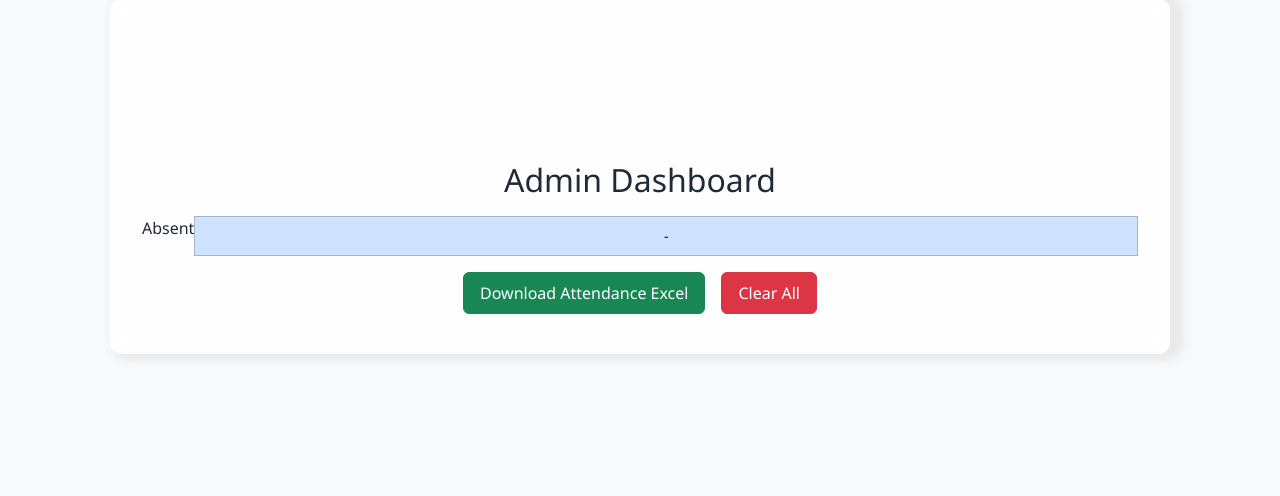
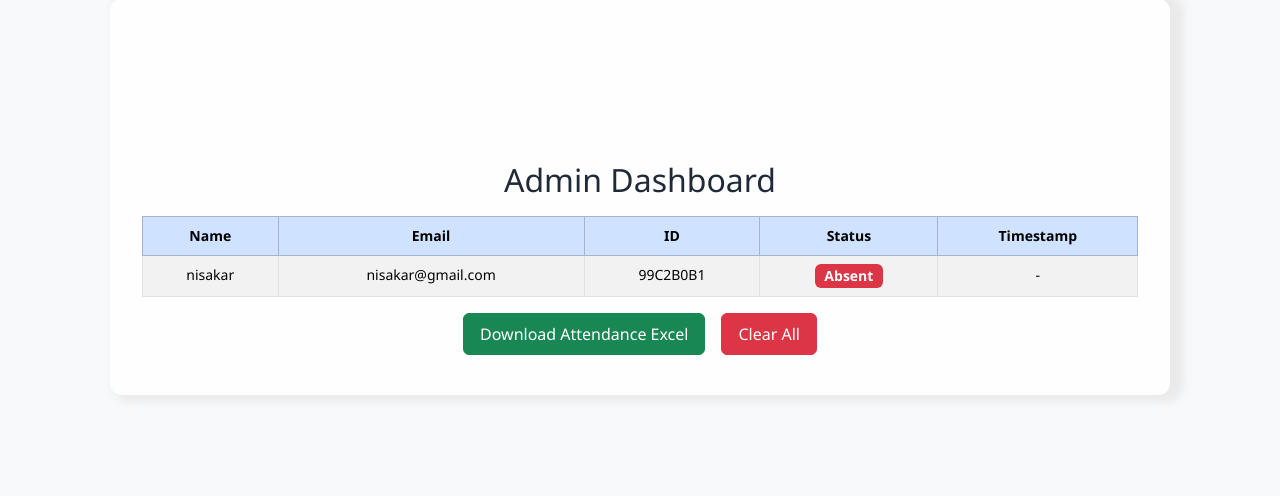
Before and after one commit to keerthi-manasvi/NSCC-Event-App, a Django app: page /dashboard/ in a window 1280 px wide. Shown: the part 126-622 px from the top of the page. Run offline with Django 5.2, Linux system fonts and the light colour scheme; a user stored in the database is signed in; data comes from the database, SQL or seed files in the repository; data that the repository does not hold is empty.

Commit message:
Update dashboard.html

```diff
--- a/Event/templates/Event/dashboard.html
+++ b/Event/templates/Event/dashboard.html
@@ -4,20 +4,26 @@
 
 {% block content %}
 <style>
-    .card-custom {
+.card-custom {
     display: flex !important;
-    flex-direction: column!important;
+    flex-direction: column !important;
     align-items: center !important; /* horizontal center for all children */
     text-align: center !important;  /* center text inside children */
 }
+
+/* Center table headers */
+.table-container table th {
+    text-align: center !important;
+}
 </style>
+
 <div class="card-custom">
     <h2 class="mb-3" style="margin-top: 130px;">Admin Dashboard</h2>
 
     <!-- Table container for centering and scroll -->
-    <div class="table-container" style="overflow-x:auto; text-align:center;">
+    <div class="table-container">
         <table class="table table-striped table-bordered" style="margin:auto; min-width:600px;">
-            <thead class="table-primary" style="overflow-x:auto; text-align:center; margin-left: 20rm >
+            <thead class="table-primary">
                 <tr>
                     <th>Name</th>
                     <th>Email</th>
@@ -69,4 +75,4 @@
     </div>
     {% endif %}
 </div>
-{% endblock %} get the table head also to the center somehow
+{% endblock %}
```
